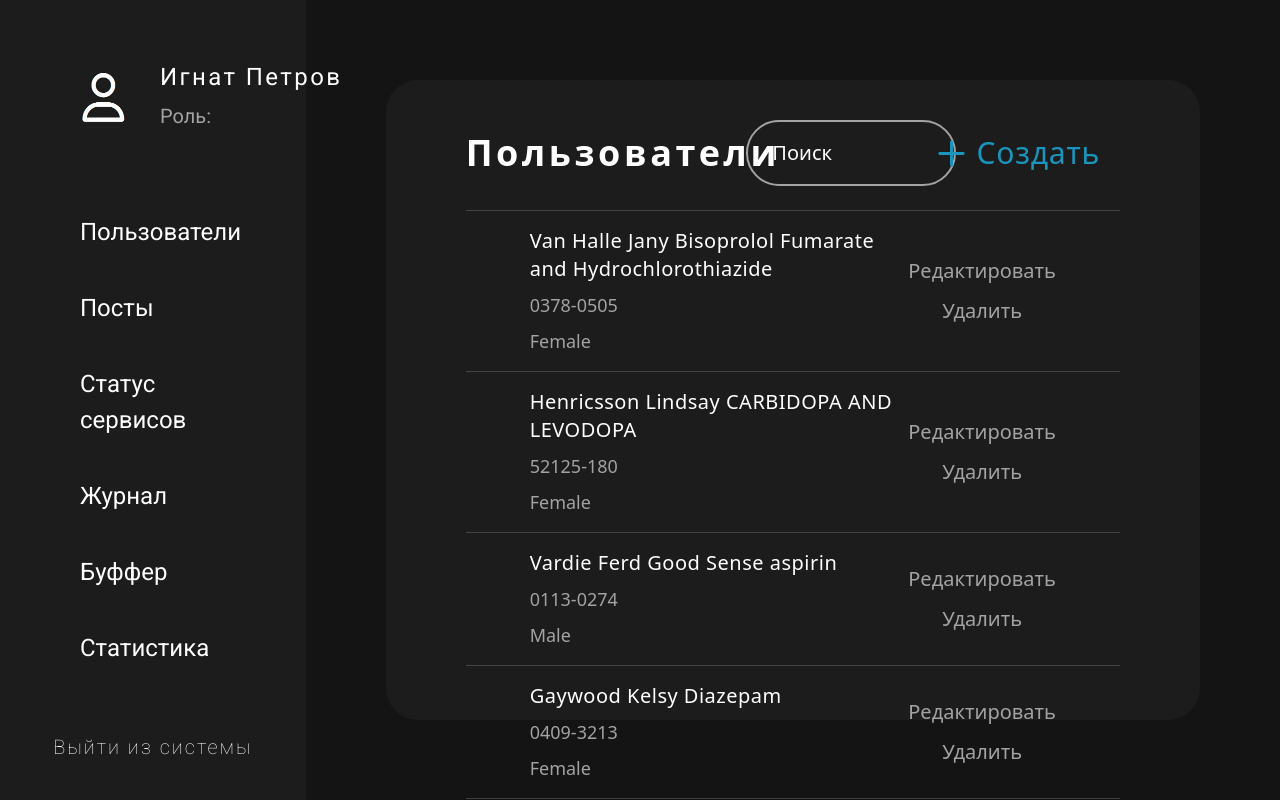
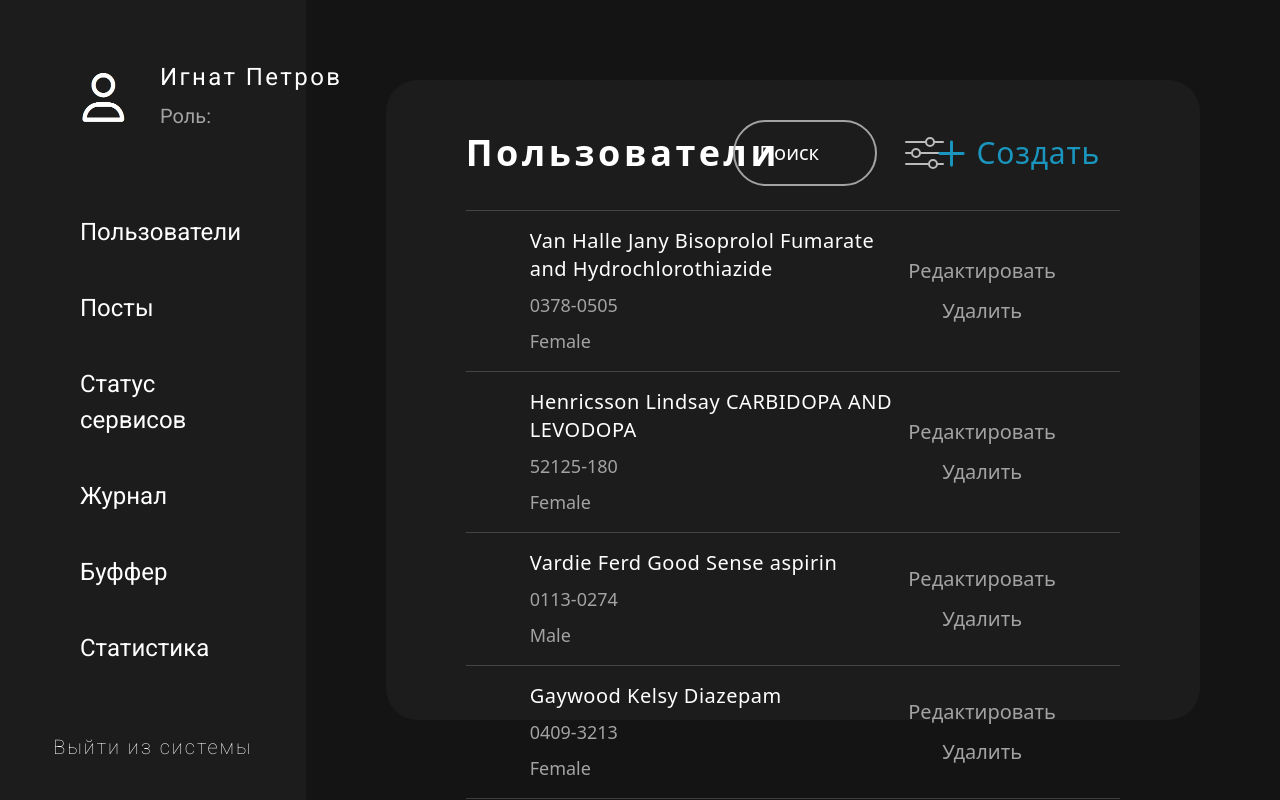
Before and after one commit to peachmufasa/meteorology, a React (Vite) app: page /section/users in a window 1280 px wide. Shown: the top 800 px of the page. Built offline with nearby package versions, Linux system fonts and the light colour scheme.

Commit message:
added filter button to UserSection

```diff
--- /dev/null
+++ b/src/components/ReusableComponents/DropdownMenu.jsx
@@ -0,0 +1,61 @@
+import {Dropdown} from '@mui/base/Dropdown';
+import {MenuButton} from '@mui/base/MenuButton';
+import {Menu} from '@mui/base/Menu';
+import {MenuItem} from '@mui/base/MenuItem';
+
+
+const DropdownMenu = () => {
+    return (
+        <div>
+            <Dropdown>
+                <MenuButton
+                    className="p-3 rounded-2xl transition-all ease-in-out hover:bg-dark-gray/50 active:bg-dark-gray">
+                    <svg width="39" height="32" viewBox="0 0 39 32" fill="none" xmlns="http://www.w3.org/2000/svg">
+                        <g opacity="0.7">
+                            <rect y="26" width="24" height="2" rx="1" fill="white"/>
+                            <rect y="15" width="7" height="2" rx="1" fill="white"/>
+                            <rect y="4" width="21" height="2" rx="1" fill="white"/>
+                            <rect x="32" y="26" width="7" height="2" rx="1" fill="white"/>
+                            <rect x="15" y="15" width="24" height="2" rx="1" fill="white"/>
+                            <rect x="29" y="4" width="10" height="2" rx="1" fill="white"/>
+                            <circle cx="28" cy="27" r="4" stroke="white" strokeWidth="2"/>
+                            <circle cx="11" cy="16" r="4" stroke="white" strokeWidth="2"/>
+                            <circle cx="25" cy="5" r="4" stroke="white" strokeWidth="2"/>
+                        </g>
+                    </svg>
+                </MenuButton>
+                <Menu className="bg-dark-gray min-w-[150px] rounded-2xl">
+                    <MenuItem
+                        className="py-2 rounded-2xl text-white text-xl text-center cursor-pointer transition-all ease-in-out hover:bg-gray/50 active:bg-gray/20">
+                        <form>
+                            <label htmlFor="post">Пост</label>
+                            <input type="text" name="post" id="post"/>
+                        </form>
+                    </MenuItem>
+                    <MenuItem
+                        className="py-2 rounded-2xl text-white text-xl text-center cursor-pointer transition-all ease-in-out hover:bg-gray/50 active:bg-gray/20">
+                        <form>
+                            <input type="radio"
+                                   id="roleChoice1"
+                                   name="role"
+                                   value="admin"/>
+                            <label htmlFor="roleChoice1">Админ</label>
+                            <input type="radio"
+                                   id="roleChoice2"
+                                   name="role"
+                                   value="sender"/>
+                            <label htmlFor="roleChoice2">Отправитель</label>
+                            <input type="radio"
+                                   id="roleChoice3"
+                                   name="role"
+                                   value="hydrologist"/>
+                            <label htmlFor="roleChoice3">Гидролог</label>
+                        </form>
+                    </MenuItem>
+                </Menu>
+            </Dropdown>
+        </div>
+    );
+};
+
+export default DropdownMenu;
--- a/src/sections/adminSections/ServiceStatusSection.jsx
+++ b/src/sections/adminSections/ServiceStatusSection.jsx
@@ -1,9 +1,10 @@
+
 
 
 const ServiceStatusSection = () => {
     return (
         <div className="">
-            ServiceStatusSection
+            Статус сервисов
         </div>
     );
 };
--- a/src/sections/adminSections/UsersSection.jsx
+++ b/src/sections/adminSections/UsersSection.jsx
@@ -5,6 +5,7 @@ import CreateUserSection from "../../components/UsersSection/CreateUserSection.j
 import InputForm from "../../components/ReusableComponents/InputForm.jsx";
 import UsersList from "../../components/UsersSection/UsersList.jsx";
 import EditUserSection from "../../components/UsersSection/EditUserSection.jsx";
+import DropdownMenu from "../../components/ReusableComponents/DropdownMenu.jsx";
 
 
 const UsersSection = () => {
@@ -20,11 +21,11 @@ const UsersSection = () => {
         setSelectedUser(user)
     }
 
+
     if (isRegisterUserOn) {
         return <CreateUserSection/>
-    }
-    else if(isEditUserOn) {
-        return <EditUserSection selectedUser={selectedUser} />
+    } else if (isEditUserOn) {
+        return <EditUserSection selectedUser={selectedUser}/>
     }
     return (
         <div className="px-20 py-10">
@@ -32,16 +33,20 @@ const UsersSection = () => {
                 <SectionTitle>
                     Пользователи
                 </SectionTitle>
-                <InputForm
-                    type="text"
-                    placeholder="Поиск"
-                    style="w-[35%] border-2 border-gray bg-transparent"
-                />
+                <div className="w-[40%] flex gap-4 items-center">
+                    <InputForm
+                        type="text"
+                        placeholder="Поиск"
+                        style="w-[90%] border-2 border-gray bg-transparent"
+                    />
+                    <DropdownMenu option1={"Все"} option2={"Имя"} option3={"Пост"} option4={"Роль"}
+                    />
+                </div>
                 <AddButton onClick={handleRegisterUser}>
                     Cоздать
                 </AddButton>
             </header>
-            <UsersList onUserEdit={handleEditUser} />
+            <UsersList onUserEdit={handleEditUser}/>
         </div>
     )
 }
```
Also changed, not shown: src/assets/images/filters-icon.svg (added).
